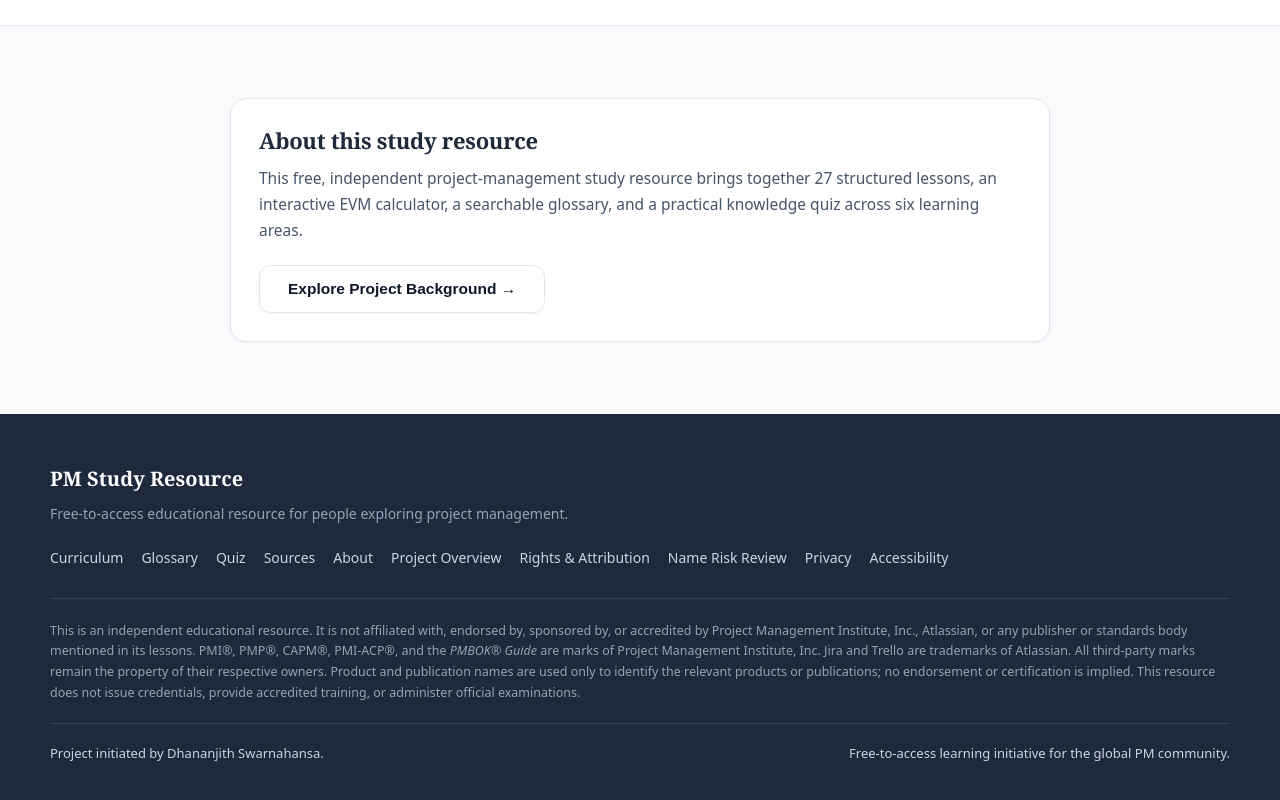
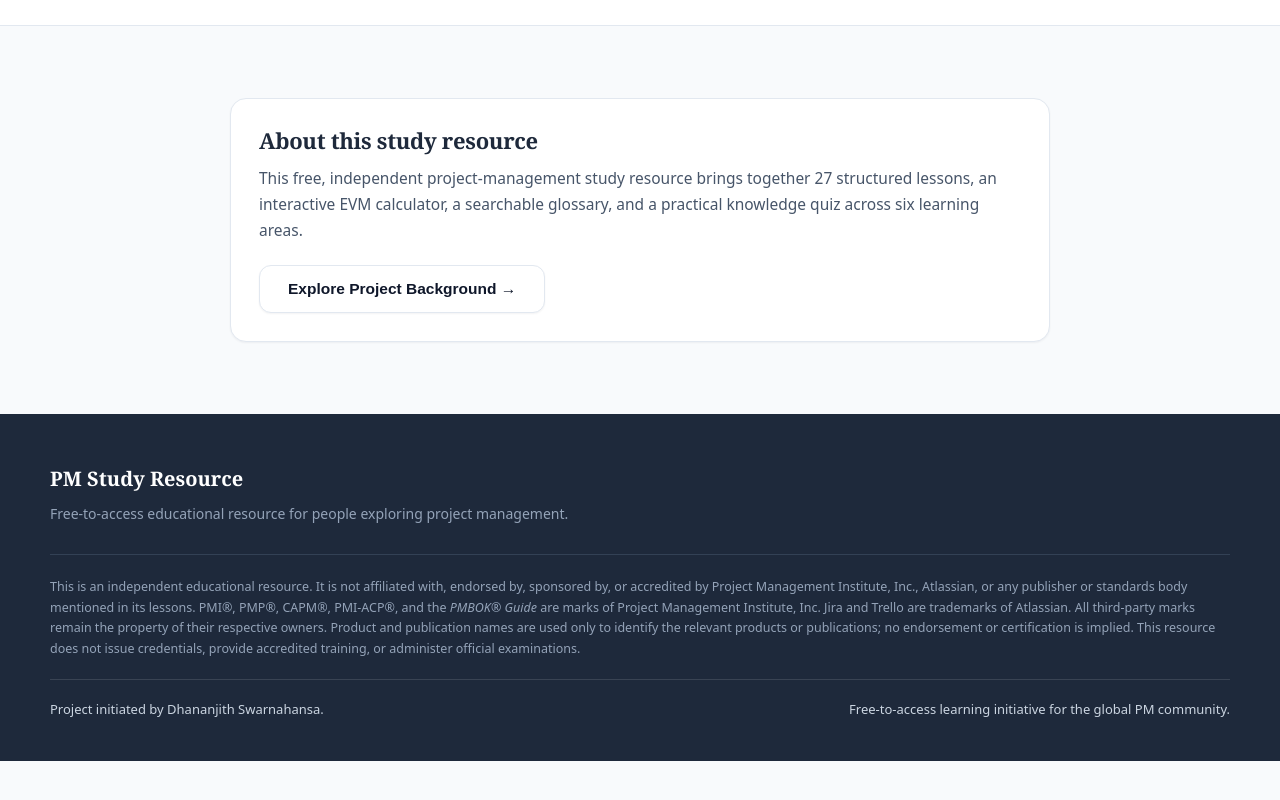
Before and after one commit to Dhananjith1/PM-Academy, a website: page index.html in a window 1280 px wide. Shown: the part 6602-7402 px from the top of the page. After the commit the page ends 7363 px from the top, so only its background shows below. Drawn offline with Linux system fonts and the light colour scheme.

Commit message:
Simplify footer by removing navigation links

```diff
--- a/index.html
+++ b/index.html
@@ -1209,18 +1209,6 @@ button:disabled { cursor:not-allowed; }
     <div>
       <div class="footer-brand">PM Study Resource</div>
       <p style="margin:6px 0 0; color:#94a3b8; font-size:14px;">Free-to-access educational resource for people exploring project management.</p>
-    </div>
-    <div class="footer-links">
-      <a href="#learn">Curriculum</a>
-      <a href="#glossary">Glossary</a>
-      <a href="#quiz">Quiz</a>
-      <a href="#sources">Sources</a>
-      <a href="#about">About</a>
-      <a href="#" onclick="openPortfolioModal(); return false;">Project Overview</a>
-      <a href="https://github.com/Dhananjith1/PM-Academy/blob/main/RIGHTS_AND_ATTRIBUTION.md" target="_blank" rel="noopener noreferrer">Rights &amp; Attribution</a>
-      <a href="https://github.com/Dhananjith1/PM-Academy/blob/main/TRADEMARK_SCREENING.md" target="_blank" rel="noopener noreferrer">Name Risk Review</a>
-      <a href="https://github.com/Dhananjith1/PM-Academy/blob/main/PRIVACY.md" target="_blank" rel="noopener noreferrer">Privacy</a>
-      <a href="https://github.com/Dhananjith1/PM-Academy/blob/main/ACCESSIBILITY.md" target="_blank" rel="noopener noreferrer">Accessibility</a>
     </div>
   </div>
 
```
